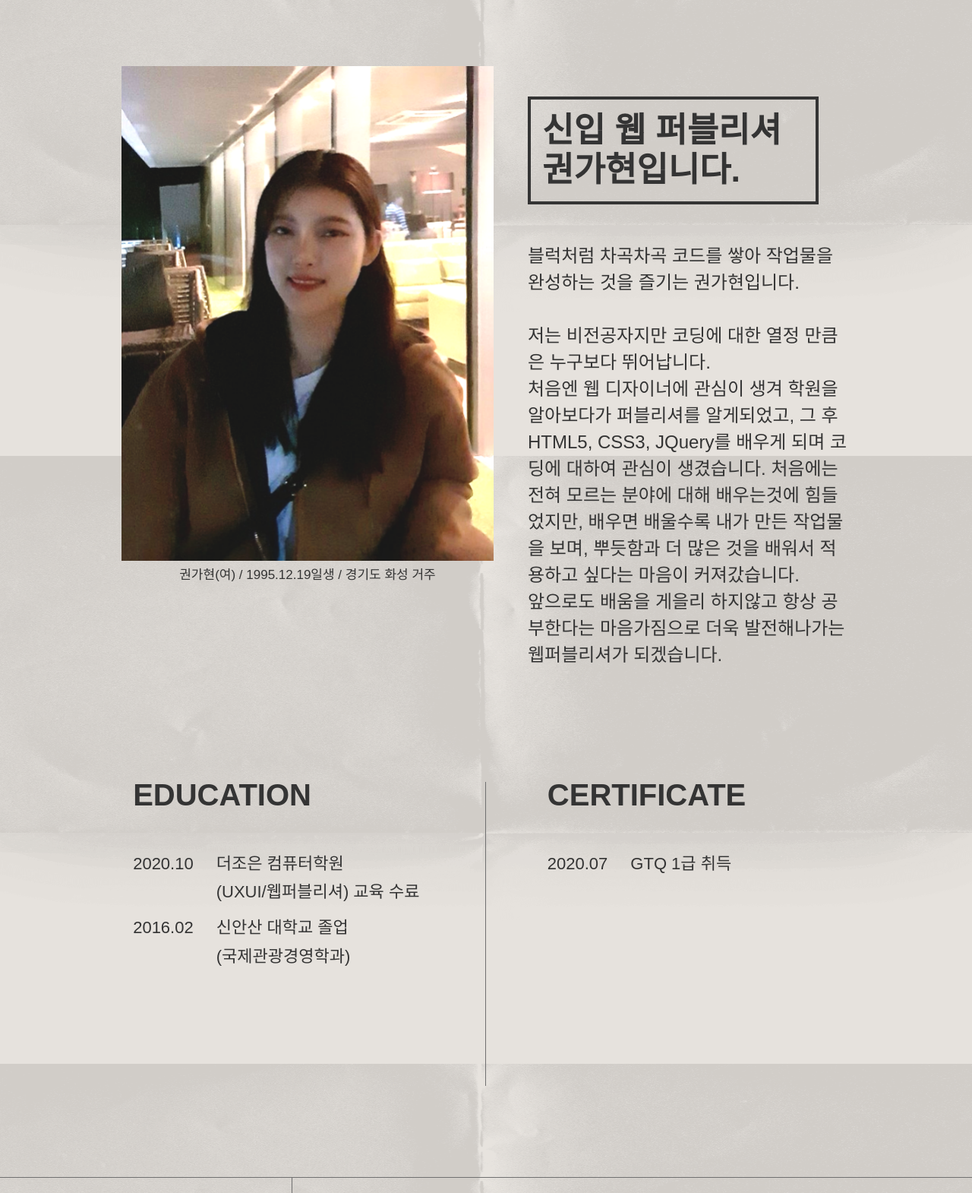
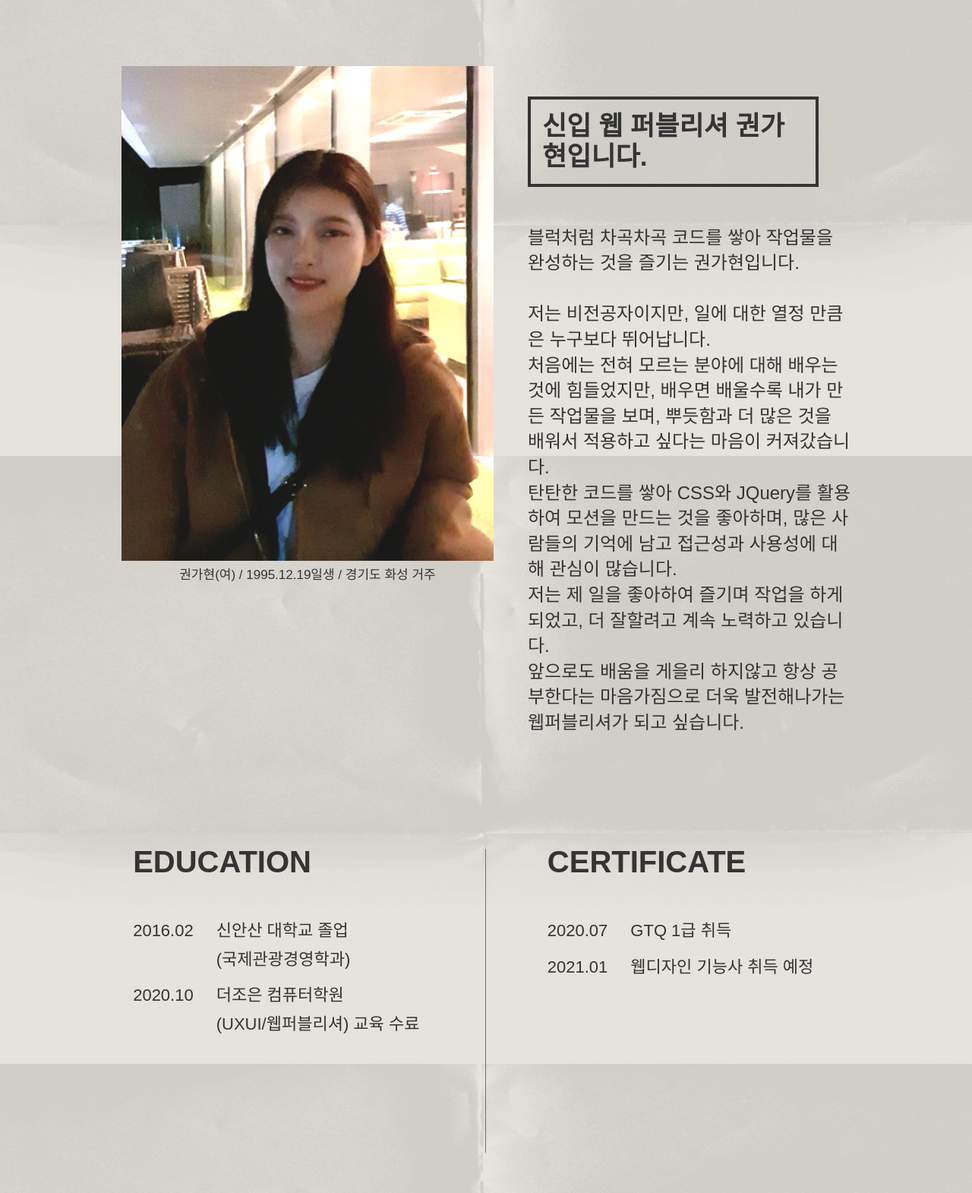
Before and after one commit to rnjsrkgus333/portfolio, a plain HTML site: page index.html in a window 1280 px wide. Shown: the part 2600-4170 px from the top of the page at 76% size. Drawn offline with nearby package versions, Linux system fonts and the light colour scheme; a web font is replaced by a local one.

Commit message:
change img, code

```diff
--- a/index.css
+++ b/index.css
@@ -76,7 +76,9 @@ nav a:hover::before {width: 110%;}
 #project .box .arrow {font-size: 15px; position: absolute; bottom: 10px; right: 15px;margin: 0;}
 #project .last {background-color: #DEDCD9;}
 #project .last a {color: #343434; transition: 0.4s; padding-top: 10px;}
-#project .last a:hover, #project .last a:active {background-color: #91acc2; color: #DEDCD9}
+#project .last a:hover, #project .last a:active {background-color: #91acc2; color: #DEDCD9; cursor: url(hand.cur), pointer;}
+
+
 
 /* about */
 #about {padding-top: 50px;}
@@ -175,8 +177,8 @@ footer {height: 70px; color: #8E8A86; font-size: 12px;background-color: #343434;
     #about .myintro .pic img {width: 490px;}
     #about .myintro .pic p {margin: 5px auto; font-size: 17px;}
     #about .myintro .txt {padding: 40px 0 0 45px;}
-    #about .myintro .txt h4 {padding:15px; border: 4px solid #343434; font-size: 45px; margin: 0 }
-    #about .myintro .txt p {width:100%; margin:0; text-align: left; font-size: 24px;margin-top: 50px;line-height: 35px;}
+    #about .myintro .txt h4 {padding:15px; border: 4px solid #343434; font-size: 35px; margin: 0 }
+    #about .myintro .txt p {width:100%; margin:0; text-align: left; font-size: 24px;margin-top: 50px;line-height: 1.4;}
 
     /* category */
     /* #about .cate {display: flex; width: 80%; margin: 100px auto 150px; justify-content: space-between; align-items: center;} */
--- a/index.html
+++ b/index.html
@@ -154,9 +154,13 @@
                         </div>
                         <div class="txt">
                             <h4>신입 웹 퍼블리셔 권가현입니다.</h4>
-                            <p>블럭처럼 차곡차곡 코드를 쌓아 작업물을 완성하는 것을 즐기는 권가현입니다.<br><br>저는 비전공자지만 코딩에 대한 열정 만큼은 누구보다 뛰어납니다. <br>처음엔 웹 디자이너에 관심이 생겨 학원을 알아보다가 퍼블리셔를 알게되었고, 그 후 HTML5, CSS3, JQuery를 배우게 되며 코딩에 대하여 관심이 생겼습니다.
-                                처음에는 전혀 모르는 분야에 대해 배우는것에 힘들었지만, 배우면 배울수록 내가 만든 작업물을 보며, 뿌듯함과 더 많은 것을 배워서 적용하고 싶다는 마음이 커져갔습니다. <br>
-                                앞으로도 배움을 게을리 하지않고 항상 공부한다는 마음가짐으로 더욱 발전해나가는 웹퍼블리셔가 되겠습니다. </p>
+                            <p>블럭처럼 차곡차곡 코드를 쌓아 작업물을 완성하는 것을 즐기는 권가현입니다.<br><br>저는 비전공자이지만, 일에 대한 열정 만큼은 누구보다 뛰어납니다. <br>
+                                처음에는 전혀 모르는 분야에 대해 배우는것에 힘들었지만, 배우면 배울수록 내가 만든 작업물을 보며, 뿌듯함과 더 많은 것을 배워서 적용하고 싶다는 마음이 커져갔습니다.<br>
+                                탄탄한 코드를 쌓아 CSS와 JQuery를 활용하여 모션을 만드는 것을 좋아하며, 많은 사람들의 기억에 남고
+                                접근성과 사용성에 대해 관심이 많습니다. <br>
+
+                                저는 제 일을 좋아하여 즐기며 작업을 하게 되었고, 더 잘할려고 계속 노력하고 있습니다.<br>
+                                앞으로도 배움을 게을리 하지않고 항상 공부한다는 마음가짐으로 더욱 발전해나가는 웹퍼블리셔가 되고 싶습니다.</p>
                         </div>
                     </div>
                     <div class="line_mo"></div>
@@ -164,12 +168,12 @@
                         <div class="edu">
                             <h4>EDUCATION</h4>
                             <div class="txt">
+                                <p class="date">2016.02</p>
+                                <p class="mean">신안산 대학교 졸업<br>(국제관광경영학과)</p>
+                            </div>
+                            <div class="txt">
                                 <p class="date">2020.10</p>
                                 <p class="mean">더조은 컴퓨터학원<br>(UXUI/웹퍼블리셔) 교육 수료</p>
-                            </div>
-                            <div class="txt">
-                                <p class="date">2016.02</p>
-                                <p class="mean">신안산 대학교 졸업<br>(국제관광경영학과)</p>
                             </div>
                         </div>
                         <div class="line_pc"></div>
@@ -178,6 +182,10 @@
                             <div class="txt">
                                 <p class="date">2020.07</p>
                                 <p class="mean">GTQ 1급 취득</p>
+                            </div>
+                            <div class="txt">
+                                <p class="date">2021.01</p>
+                                <p class="mean">웹디자인 기능사 취득 예정</p>
                             </div>
                         </div>
                     </div>
@@ -226,6 +234,10 @@
                                     <img src="images/mail.png" alt="mail">
                                     <p><a href="mailto:rnjsrkgus333@gmail.com">rnjsrkgus333@gmail.com</a></p>
                                 </div>
+                                <div class="sub">
+                                    <img src="images/github.png" alt="mail">
+                                    <p><a href="https://github.com/rnjsrkgus333">github.com/rnjsrkgus333</a></p>
+                                </div>
                             </div>
                         </div><!--info-->
 
--- a/index.js
+++ b/index.js
@@ -28,7 +28,26 @@ $(document).ready(function(){
         typewriter.typeString('신입 웹 퍼블리셔 권가현입니다.') //글자 입력
                             .pauseFor(4000) //딜레이
          .deleteAll()
-        .typeString('어쩌구저쩌구')
+        .typeString('언제나 열심히 달려가는 권가현입니다.')
         .pauseFor(4000) //딜레이
                             .start();
+
+
+
+    // // 예시예시
+    // $(document).mousemove(function(e){
+    //     // 마우스 커서 변수
+    //     var mouseX = e.pageX;
+    //     var mouseY = e.pageY;
+
+    //     $('#project .box .mouse_img').css({'top':mouseY,'left':mouseX})
+
+    // });
+
+    // // $('#project .box').hover(function(){
+    // //     $(this).children('.mouse_img').css({'display':'block'})
+    // // }, function(){
+    // //     $(this).children('.mouse_img').css({'display':'none'})
+    // // });
+
 });
```
Also changed, not shown: images/adress.png, images/birth.png, images/github.png (added), images/mail.png, images/phone.png.
